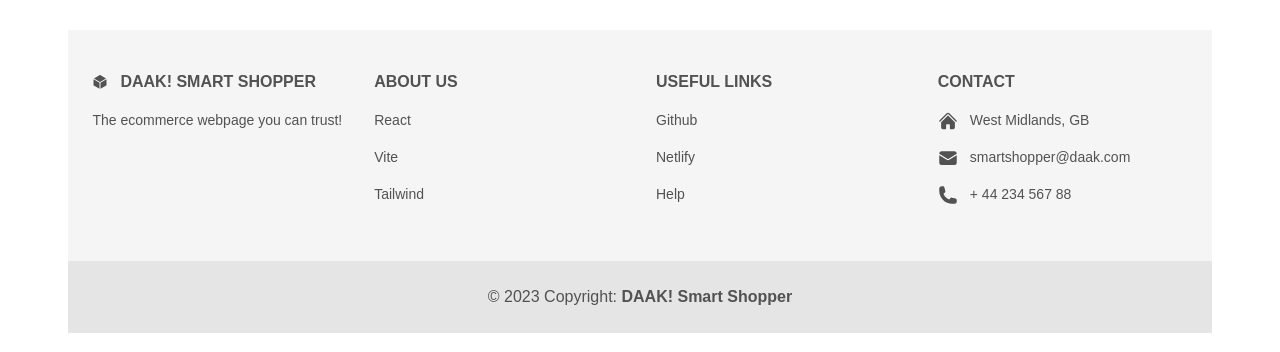
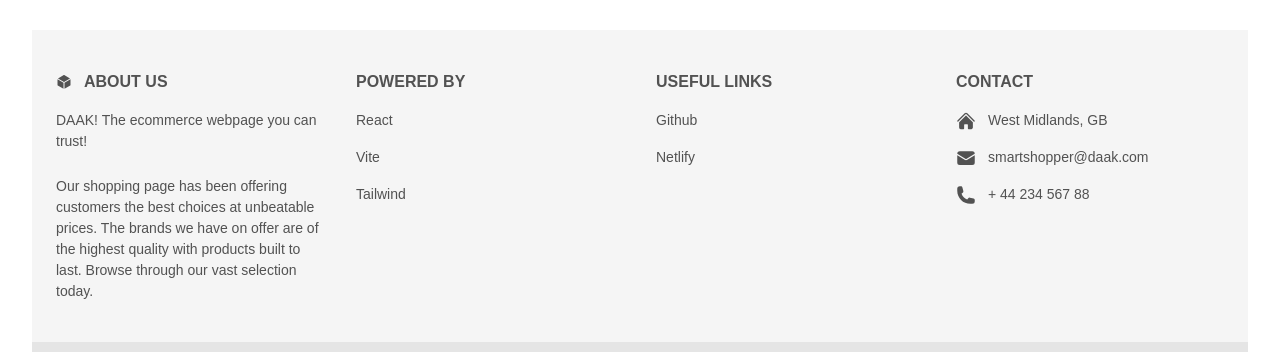
Before and after one commit to daironreijna/e-commerce-webstore, a React (Vite) app: page /login in a window 1280 px wide. Shown: the part 802-1154 px from the top of the page. Built offline with nearby package versions, Linux system fonts and the light colour scheme; a web font is replaced by a local one.

Commit message:
update to footer about us

```diff
--- a/src/Components/Footer/Footer.jsx
+++ b/src/Components/Footer/Footer.jsx
@@ -20,17 +20,24 @@
                     <path
                       d="M12.378 1.602a.75.75 0 00-.756 0L3 6.632l9 5.25 9-5.25-8.622-5.03zM21.75 7.93l-9 5.25v9l8.628-5.032a.75.75 0 00.372-.648V7.93zM11.25 22.18v-9l-9-5.25v8.57a.75.75 0 00.372.648l8.628 5.033z" />
                   </svg>
-                  DAAK! Smart Shopper
+                  About Us
                 </h6>
                 <p>
-                  The ecommerce webpage you can trust!
+                  DAAK! The ecommerce webpage you can trust!
+                  </p>
+                <br/>
+                  <p>
+                  Our shopping page has been offering customers the best choices at unbeatable prices.
+                  The brands we have on offer are of the highest quality with products built to last.
+                  Browse through our vast selection today.
+
                 </p>
               </div>
               {/* <!-- Products section --> */}
               <div className="">
                 <h6
                   className="mb-4 flex justify-center font-semibold uppercase md:justify-start">
-                  About Us
+                  Powered By
                 </h6>
                 <p className="mb-4">
                   <a className="text-neutral-600 dark:text-neutral-200"
@@ -60,10 +67,7 @@
                   <a className="text-neutral-600 dark:text-neutral-200"
                   >Netlify</a>
                 </p>
-                <p className="mb-4">
-                  <a className="text-neutral-600 dark:text-neutral-200"
-                  >Help</a>
-                </p>
+
               </div>
               {/* <!-- Contact section --> */}
               <div>
```
